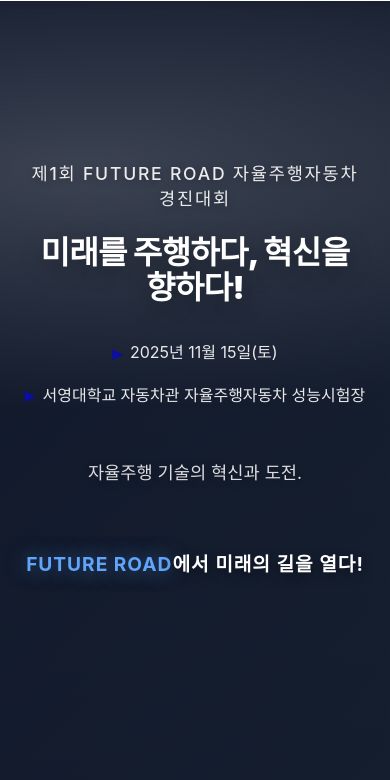
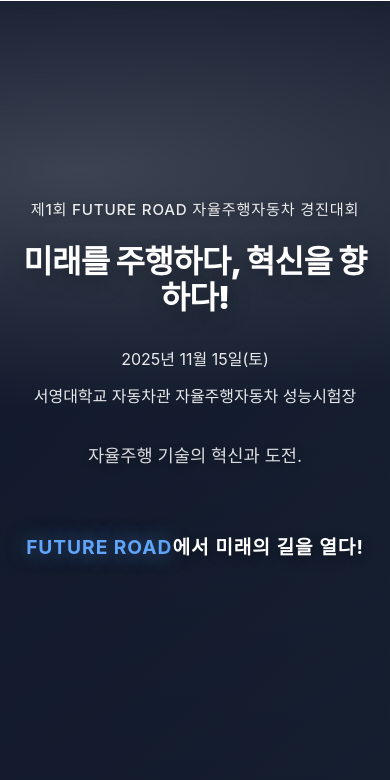
Before and after one commit to brulee07-art/FutureRoad_Web, a plain HTML site: page index.html in a window 390 px wide. Shown: the part 64-844 px from the top of the page. Drawn offline with Linux system fonts and the light colour scheme.

Commit message:
index.html

```diff
--- a/index.html
+++ b/index.html
@@ -97,7 +97,7 @@
         }
         .main-hero__info-item::before {
             content: '▸';
-            color: #0c0ca7;
+            color: #60a5fa;
             font-size: 1.2em;
             font-weight: bold;
         }
@@ -139,13 +139,36 @@
         }
 
         /* 반응형 */
-        @media (max-width: 900px) {
+        @media (max-width: 768px) {
             .main-hero__inner {
                 padding: 4rem 1.5rem;
-                min-height: calc(100vh - 90px);
+                min-height: calc(100vh - 70px);
             }
             .main-hero__info {
                 gap: 0.75rem;
+            }
+            .main-hero__subtitle {
+                font-size: 0.95rem;
+                letter-spacing: 0.05em;
+            }
+            .main-hero__info-item {
+                flex-direction: column;
+                gap: 0.25rem;
+            }
+            .main-hero__info-item::before {
+                display: none;
+            }
+        }
+
+        @media (max-width: 480px) {
+            .main-hero__inner {
+                padding: 3rem 1rem;
+            }
+            .main-hero__tagline {
+                margin-bottom: 2rem;
+            }
+            .main-hero__info {
+                margin-bottom: 2rem;
             }
         }
     </style>
```
